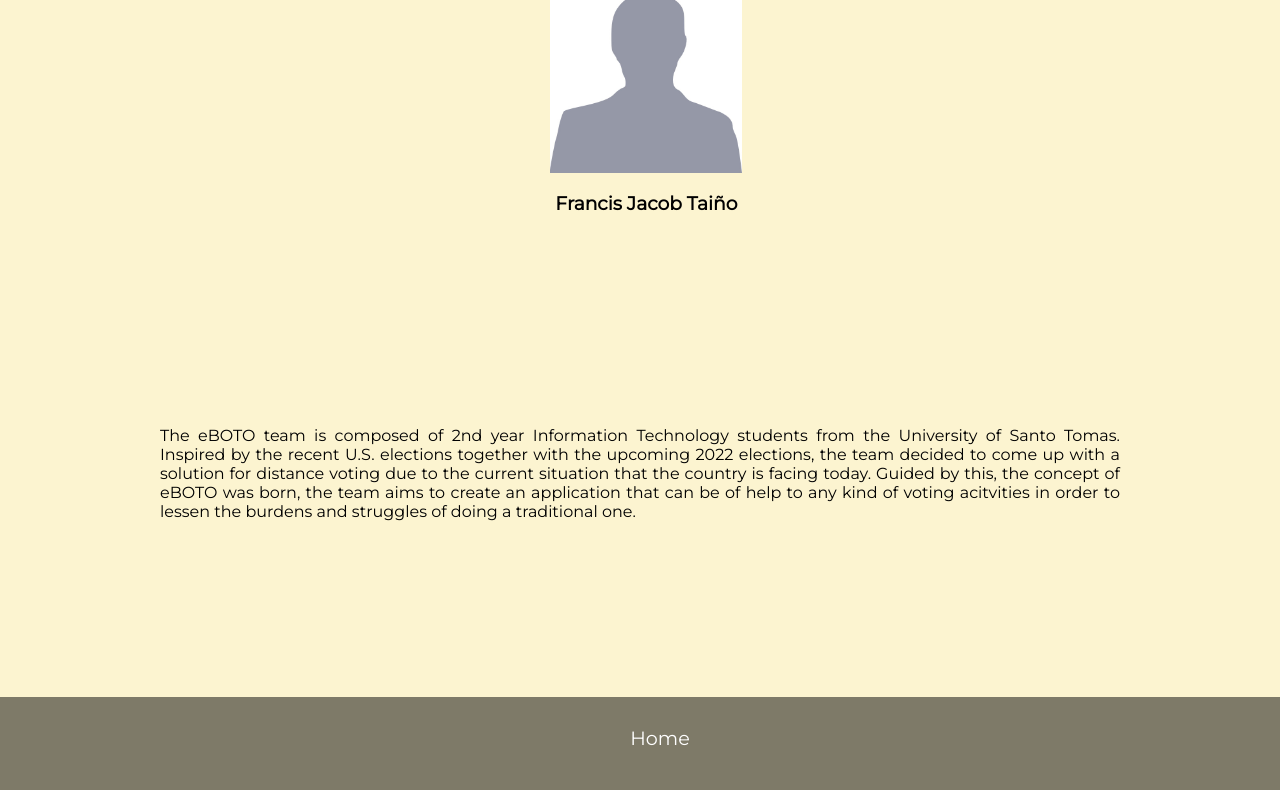
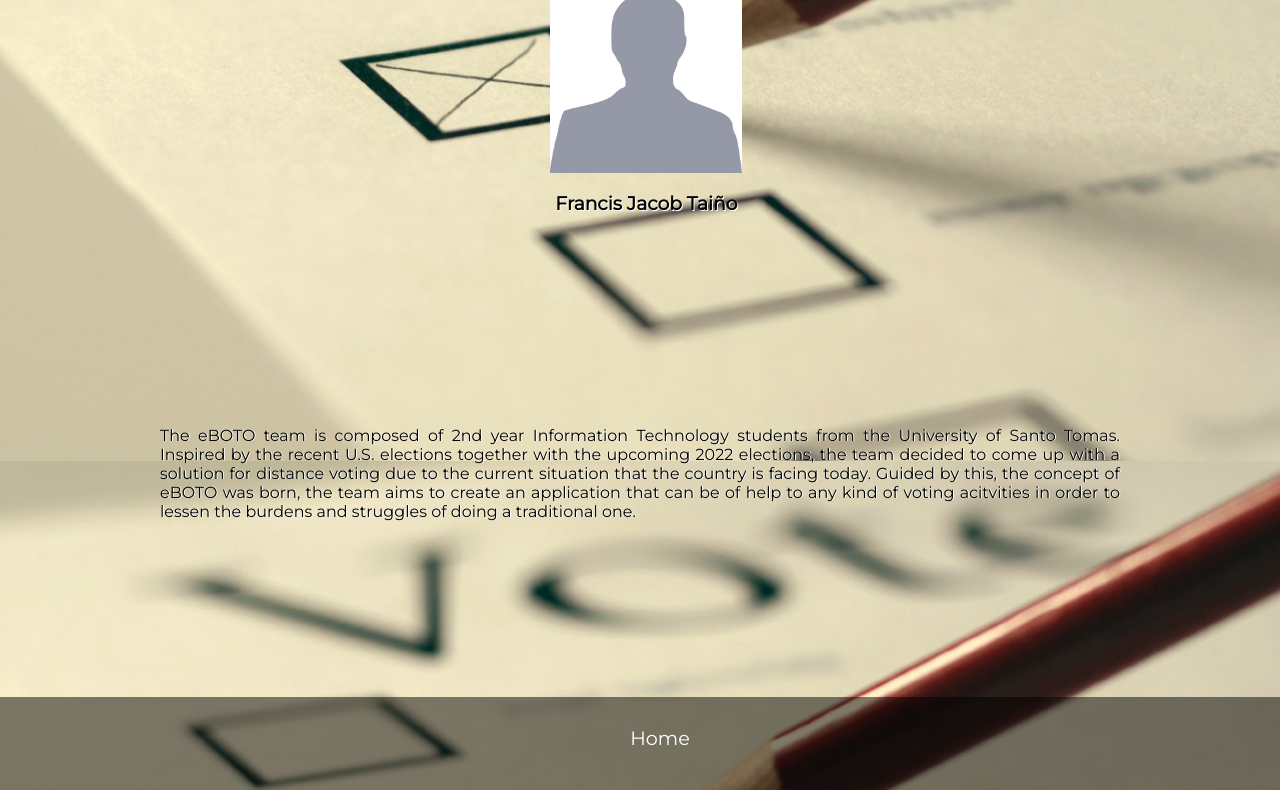
Before and after one commit to jmmc15/aboutPage, a plain HTML site: page index.html in a window 1280 px wide. Shown: the part 1139-1929 px from the top of the page. Drawn offline with Linux system fonts and the light colour scheme; a web font is replaced by a local one.

Commit message:
added bg image and changed font-style

```diff
--- a/styles.css
+++ b/styles.css
@@ -3,8 +3,17 @@ html{
 }
 
 body{
-	margin:0;
-	background-color: rgba(244, 202, 21, 0.2);
+  margin:0;
+  background-image: url("images/bg.jpg");
+  background-color: rgba(244, 202, 21, 0.2);
+  background-blend-mode: multiply;
+  background-position: center;
+  background-attachment: fixed;
+  background-size: cover;
+}
+
+body::after{
+
 }
 
 header{
@@ -36,6 +45,7 @@ footer{
 	width:100%;
 	padding-top:2%;
 	padding-bottom:2%;
+		text-shadow: 1px 1px #FFFFFF;
 }
 
 .container{
@@ -59,12 +69,13 @@ footer{
 	height:20%;
 	margin-left:1%;
 	padding-left: 1.5%;
-  padding-right: 1.5%;
+  	padding-right: 1.5%;
 	margin-bottom:1%;
 }
 
 .nameText{
 	font-family: 'Montserrat', sans-serif;
+	text-shadow: 1px 1px #FFFFFF;
 
 }
 
@@ -72,6 +83,8 @@ footer{
     margin-top:55em;
     padding: 10em;
     font-size: 1rem;
+    font-weight: 500;
+    text-shadow: 1px 0px #FFFFFF;
     text-align: justify;
     font-family: 'Montserrat', sans-serif;
 
@@ -89,6 +102,7 @@ li:hover{
 .footer-textContent{
     font-family: 'Montserrat', sans-serif;
     font-size: 1.2rem;
+    font-weight: 500;
     text-decoration: none;
     transition:1s;
     color:white;
```
